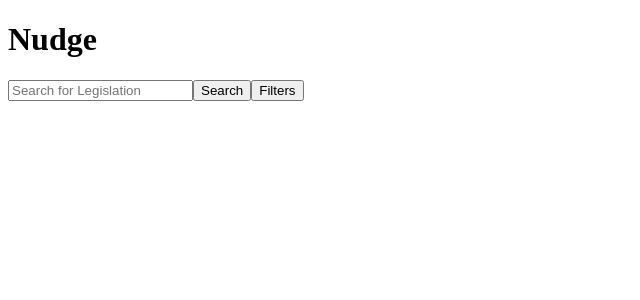
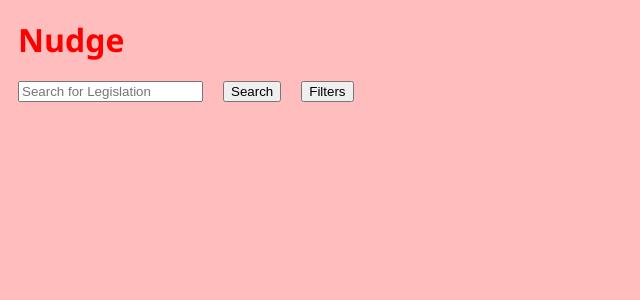
Before and after one commit to 436-Nudge/nudge-web, a React (Vite) app: page / in a window 1280 px wide. Shown: the top 300 px of the page, without its empty margins (0-640 px from the left). Built offline with nearby package versions, Linux system fonts and the light colour scheme; the HTML template or start-up script is replaced by a standard one.

Commit message:
Basic Skeleton UI Design

```diff
--- a/src/App.jsx
+++ b/src/App.jsx
@@ -25,8 +25,8 @@ const App = () => {
     <>
       <div className="header">
         <h1>Nudge</h1>
+        <SearchBar submitSearch={submitSearch}/>
       </div>
-      <SearchBar submitSearch={submitSearch}/>
       {results &&
         <ResultsList results={results[0]}/>
       }
--- a/src/components/Result.jsx
+++ b/src/components/Result.jsx
@@ -2,7 +2,7 @@ import React from 'react'
 
 const Result = ({result}) => {
   return (
-    <div className = "bill">
+    <div className = "result">
       <h2>{result.bill_id}</h2>
       <p>{result.primary_subject}</p>
       <p><i>{result.summary}</i></p>
--- a/src/components/ResultsList.jsx
+++ b/src/components/ResultsList.jsx
@@ -3,12 +3,12 @@ import Result from "./Result";
 
 const ResultsList = ({results}) => {
   return (
-    <>
+    <div className='searchResults'>
     {results.bills.map((result) => {
         return <Result key = {result.bill_id} result={result}/>
       })
     }
-    </>
+    </div>
   )
 }
 
--- a/src/styles/App.css
+++ b/src/styles/App.css
@@ -0,0 +1,27 @@
+:root {
+    background-color: #ffbdbd;
+    font-family:'Segoe UI', Tahoma, Geneva, Verdana, sans-serif;
+}
+h1 {
+    margin: 10px;
+    color: red;
+}
+input, select {
+    margin: 10px;
+}
+.header {
+    float:left;
+}
+.searchResults {
+    float: right;
+    max-width: 600px;
+    margin:10px;
+    padding: 10px 100px;
+    background-color: white;
+}
+.searchResults::after {
+    clear:both;
+}
+.searchResults .result {
+    margin-top: 75px;
+}
```
